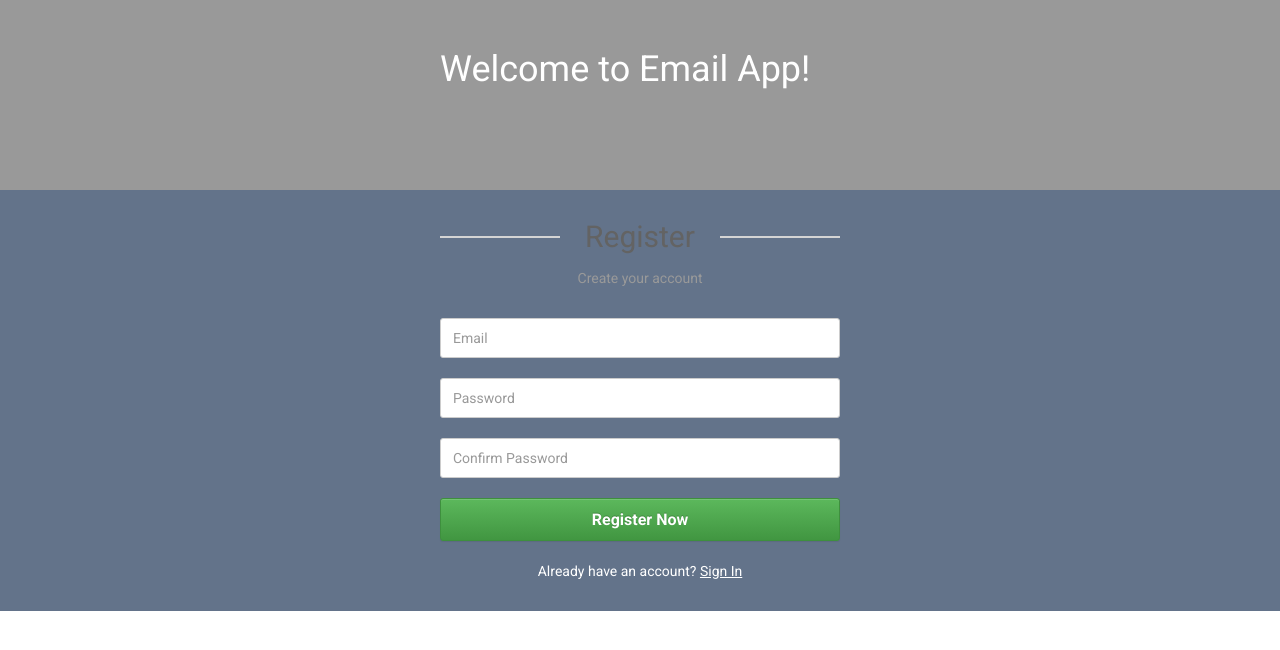
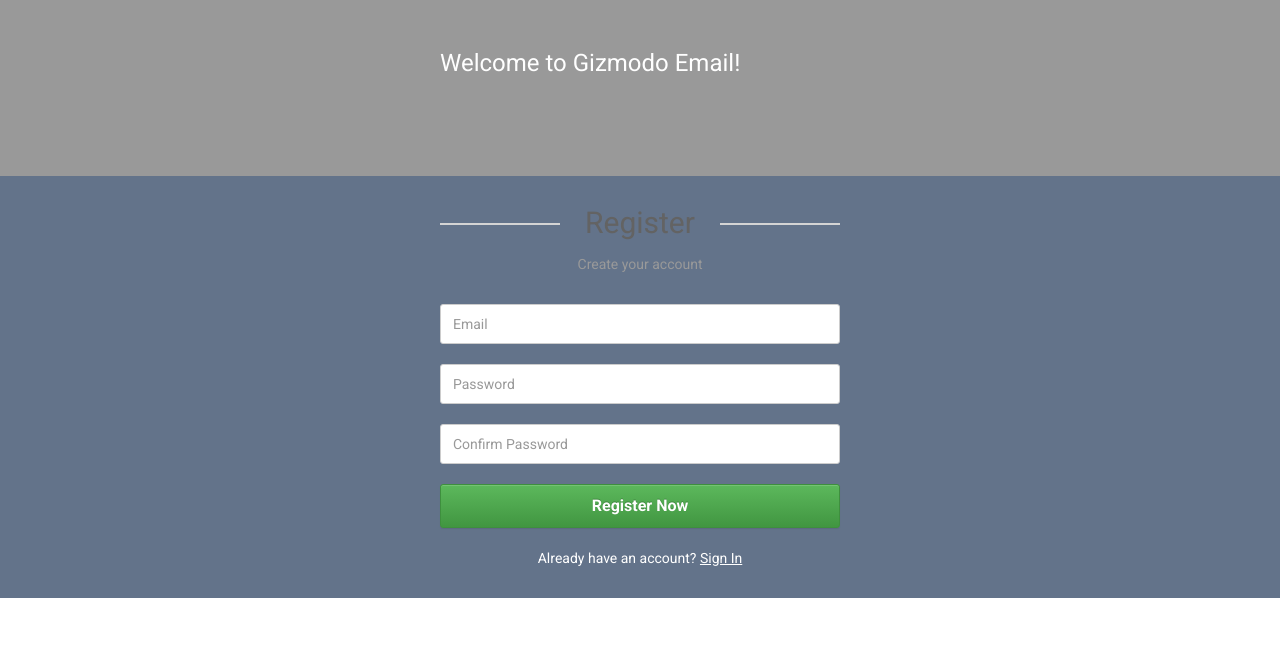
Before and after one commit to Haider93/email-app, an Angular app: page /sign_up in a window 1280 px wide. Shown: the top 650 px of the page. Built offline with nearby package versions, Linux system fonts and the light colour scheme.

Commit message:
Design changes in main panel

```diff
--- a/src/app/app.component.html
+++ b/src/app/app.component.html
@@ -103,9 +103,9 @@
 </head>
 <body>
     <div class="signup-form">
-        <h1>
+        <h3>
           Welcome to {{ title }}!
-		</h1>
+		</h3>
 		<p>{{userEmail}}</p> <a *ngIf="signOutOption" (click)="signOut()" routerLinkActive="active">sign out</a>
 	  </div>
 	  <div class="signup-form"></div>
--- a/src/app/app.component.ts
+++ b/src/app/app.component.ts
@@ -8,7 +8,7 @@ import { ApiService } from  './api.service';
   styleUrls: ['./app.component.css']
 })
 export class AppComponent {
-  title = 'Email App';
+  title = 'Gizmodo Email';
   userEmail: string;
   signOutOption: boolean = true;
   constructor(private  apiService:  ApiService, public router: Router){
--- a/src/app/folders-panel/folders-panel.component.html
+++ b/src/app/folders-panel/folders-panel.component.html
@@ -8,7 +8,8 @@
   <div>
     <div class="sidenav">
       <!-- <button type="button" class="btn btn-primary" [routerLink]="[{ outlets: { compose: ['compose_email']}}]" (click)="modal1.show()" >Compose</button> -->
-      <a [routerLink]="['/side_panel',{ outlets: { compose: ['compose_email']}}]" class="btn btn-primary button" routerLinkActive="active" (click)="modal1.show()">Compose</a>
+      <a [routerLink]="['/side_panel',{ outlets: { compose: ['compose_email']}}]" class="btn btn-primary button" routerLinkActive="active"
+        (click)="modal1.show()">Compose</a>
       <a routerLink="/side_panel/inbox" routerLinkActive="active" (click)="inbox()">Inbox({{unreadEmails}})</a>
       <a routerLink="/side_panel/sent" routerLinkActive="active" (click)="sent()">Sent</a>
       <a routerLink="/side_panel/deleted" routerLinkActive="active" (click)="deleted()">Deleted</a>
@@ -19,18 +20,18 @@
     <div class="main" ng-if="emails">
       <br/>
       <div>
-        <h1>Main Panel goes here</h1>
+        <h3>Gizmodo Email</h3>
         <table class="table">
           <tbody>
             <tr>
               <td>
-                    <p>Select all</p><input type="checkbox" id="myCheck" onclick="">
+                <button type="button" class="btn btn-default btn-sm">
+                  <span class="glyphicon glyphicon-remove-sign"></span> Delete All
+                </button>
               </td>
-                <td><button type="button" class="btn btn-default btn-sm">
-                    <span class="glyphicon glyphicon-remove-sign"></span> delete
-                  </button></td>
             </tr>
-              <button class="btn btn-primary" *ngIf="backButton" (click)="back()">back</button><br/>
+            <button class="btn btn-primary" *ngIf="backButton" (click)="back()">back</button>
+            <br/>
           </tbody>
         </table>
       </div>
@@ -41,9 +42,11 @@
           <h1>Compose Email</h1>
         </div>
         <div class="app-compose-modal-body" style="height:auto;width:auto;">
-              <input type="text" class="form-control " #receiver name="to " placeholder="receiver " required="required "><br/>
+          <input type="text" class="form-control " #receiver name="to " placeholder="receiver " required="required ">
+          <br/>
           <!-- <input ng-value='loggedInEmail' type="text" class="form-control " #sender name="from " placeholder="sender " required="required "><br/> -->
-              <input type="text" class="form-control " #subject name="subject " placeholder="Email Subject " required="required "><br/>
+          <input type="text" class="form-control " #subject name="subject " placeholder="Email Subject " required="required ">
+          <br/>
           <textarea rows="4" class="form-control " #body cols="65" placeholder="Email body "></textarea>
         </div>
         <div class="app-compose-modal-footer">
@@ -54,12 +57,18 @@
 
       <app-email-detail *ngIf="showHideEmailDetail"></app-email-detail>
 
-      <a [routerLink]="['/side_panel',{ outlets: { compose: ['compose_email']}}]" *ngIf="replyButton" class="btn btn-primary button" routerLinkActive="active" (click)="modal1.show()">Reply</a> &nbsp;
+      <a [routerLink]="['/side_panel',{ outlets: { compose: ['compose_email']}}]" *ngIf="replyButton" class="btn btn-primary button"
+        routerLinkActive="active" (click)="modal1.show()">Reply</a> &nbsp;
 
       <button type="button" *ngIf="deleteButton" class="btn btn-default btn-sm">Delete</button>
 
-      <div *ngIf="showHideEmailList">
-          <table class="table table-hover">
+      <div class="container" *ngIf="showHideEmailList">
+        <div class="row">
+          <div class="panel panel-default">
+            <div class="panel-heading">
+              <h4>Email List</h4>
+            </div>
+            <table class="table table-fixed">
               <thead>
                 <tr>
                   <th *ngIf="inboxTabActive" scope="col">Read Status</th>
@@ -75,15 +84,21 @@
                   <td *ngIf="inboxTabActive">{{email.read_status}}</td>
                   <td>{{email.sender}}</td>
                   <td>{{email.subject}}</td>
-                      <td><button type="button" class="btn btn-default btn-sm" (click)="getEmailDetail(email.id,email.sender,email.receiver,email.subject,email.body)">
+                  <td>
+                    <button type="button" class="btn btn-default btn-sm" (click)="getEmailDetail(email.id,email.sender,email.receiver,email.subject,email.body)">
                       Read
-                      </button></td>
-                      <td><button type="button" class="btn btn-default btn-sm" (click)="delete(email.id,email.sender,email.receiver,email.subject,email.body,email.date,email.time)">
+                    </button>
+                  </td>
+                  <td>
+                    <button type="button" class="btn btn-default btn-sm" (click)="delete(email.id,email.sender,email.receiver,email.subject,email.body,email.date,email.time)">
                       <span class="glyphicon glyphicon-remove-sign"></span> delete
-                        </button></td>
+                    </button>
+                  </td>
                 </tr>
               </tbody>
             </table>
+          </div>
+        </div>
       </div>
 
     </div>
```
Lines whose indentation alone changed are shown as unchanged.
